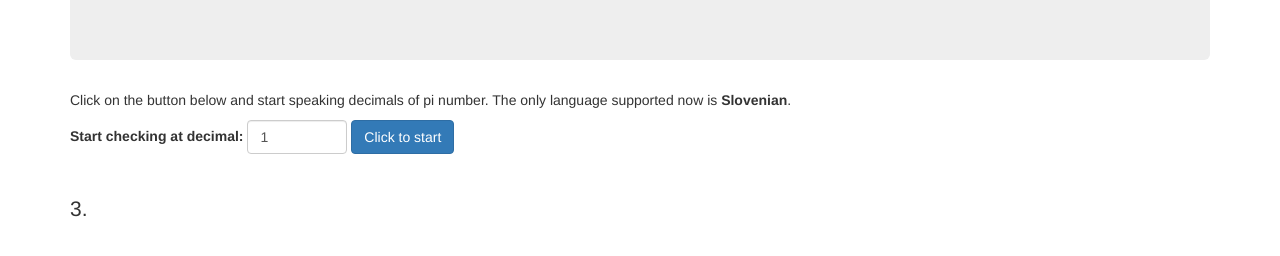
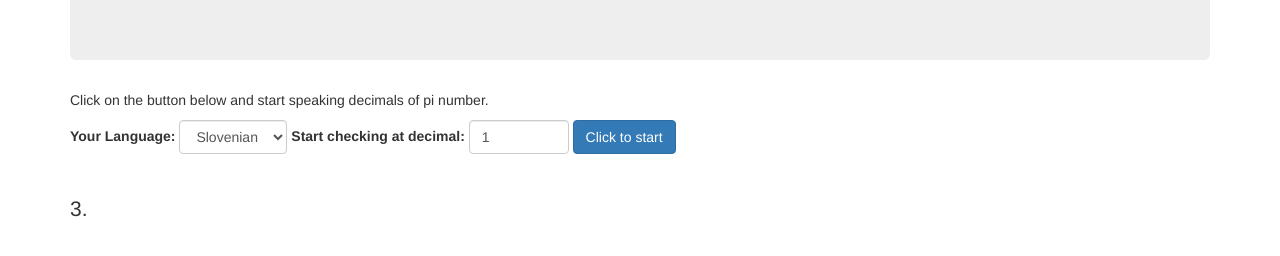
Before and after one commit to primozcigler/check-my-pipipi, a website: page index.html in a window 1280 px wide. Shown: the part 190-446 px from the top of the page. Drawn offline with nearby package versions, Linux system fonts and the light colour scheme.

Commit message:
Added support for chosing the language.

```diff
--- a/index.html
+++ b/index.html
@@ -14,9 +14,16 @@
 				<h1>Check My PIPIPI</h1>
 				<p>Checker for the PI number, using <a href="https://dvcs.w3.org/hg/speech-api/raw-file/tip/speechapi.html">HTML5 SpeechRecognition</a> API.</p>
 			</div>
-			<p>Click on the button below and start speaking decimals of pi number. The only language supported now is <strong>Slovenian</strong>.</p>
+			<p>Click on the button below and start speaking decimals of pi number.</p>
 
 			<div class="form-inline">
+				<div class="form-group">
+					<label for="lang">Your Language:</label>
+					<select class="form-control" id="lang">
+						<option value="sl-SI" selected>Slovenian</option>
+						<option value="en-US">English</option>
+					</select>
+				</div>
 				<div class="form-group">
 					<label for="startAt">Start checking at decimal:</label>
 					<input id="startAt" type="number" class="form-control" min="1" max="10000" step="50" placeholder="500" value="1">
--- a/main.js
+++ b/main.js
@@ -18,6 +18,7 @@ document.addEventListener('DOMContentLoaded', function () {
 
 	// dom elements
 	var btn = document.querySelector('#btn'),
+		langSel = document.querySelector('#lang'),
 		finalSpan   = document.querySelector('#finalSpan'),
 		interimSpan = document.querySelector('#interimSpan');
 
@@ -35,6 +36,10 @@ document.addEventListener('DOMContentLoaded', function () {
 		if (settings.speaking) {
 			recognition.stop();
 		} else {
+			// currently selected language
+			console.log(langSel.value);
+			recognition.lang = langSel.value;
+
 			recognition.start();
 		}
 	};
```
